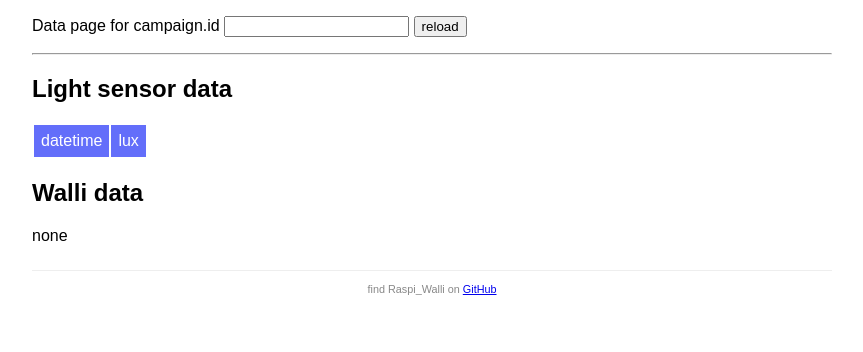
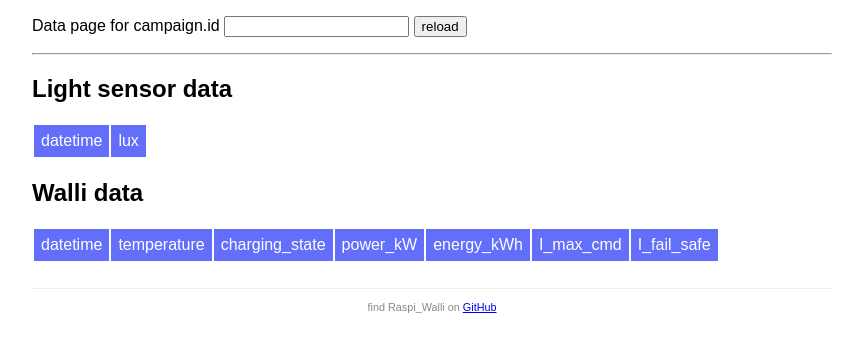
Before and after one commit to munich-ml/raspi_walli, a Python web app: template flask/templates/data.html in a window 1280 px wide. Shown: the part 46-398 px from the top of the page, without its empty margins (208-1071 px from the left). Run offline with Jinja, Linux system fonts and the light colour scheme; the template is opened without the code that fills it, so the values that code supplies are empty, except form fields; tables that the repository leaves empty hold one stand-in row (values such as "Sample post"); form fields are guessed from the names that the template uses; lists and menus that the app fills with data are empty; some libraries are stand-ins or nearby versions.

Commit message:
walli data rendering

```diff
--- a/flask/templates/data.html
+++ b/flask/templates/data.html
@@ -22,7 +22,20 @@
 </table>
 
 <h2>Walli data</h2>
-<p>none</p>
+<table id="walli" class="table table-striped">
+    <thead>
+        <tr>
+            <th>datetime</th>
+            <th>temperature</th>
+            <th>charging_state</th>
+            <th>power_kW</th>
+            <th>energy_kWh</th>
+            <th>I_max_cmd</th>
+            <th>I_fail_safe</th>
+    </tr>
+    </thead>
+    <tbody></tbody>
+</table>
 
 {% endblock %}
 
@@ -38,4 +51,20 @@
         });
     });
 </script>
+<script>
+    $(document).ready(function () {
+        $('#walli').DataTable({
+            ajax: '/api/data/walli/' + {{form.id.data}},
+            columns: [
+                {'data': 'datetime'},
+                {'data': 'temperature'},
+                {'data': 'charging_state'},
+                {'data': 'power_kW'},
+                {'data': 'energy_kWh'},
+                {'data': 'I_max_cmd'},
+                {'data': 'I_fail_safe'}
+            ],
+        });
+    });
+</script>
 {% endblock %}
```
Also changed, not shown: 2 other files.
